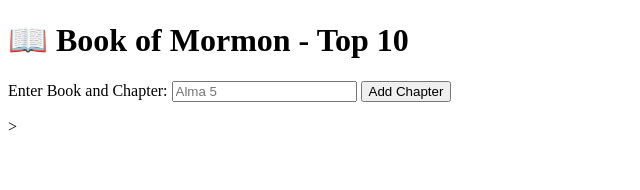
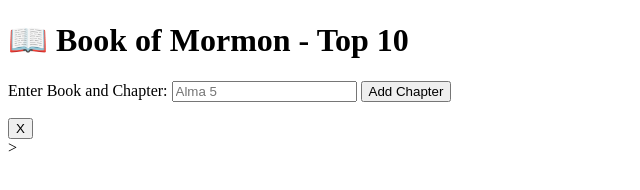
Before and after one commit to Toro2112/wdd230, a plain HTML site: page week02/bom.html in a window 1280 px wide. Shown: the full height of the page, 0-640 px from the left. Drawn offline with Linux system fonts and the light colour scheme.

Commit message:
bom js amend and updates

```diff
--- a/week02/bom.html
+++ b/week02/bom.html
@@ -11,6 +11,7 @@
 	<input type="text" id="favchap" placeholder="Alma 5">
 	<button type="submit">Add Chapter</button>
 	<ul id="list"></ul>
+    <button aria-label="Close" id="close-button">X</button>
 </main>
 <body>
    >
```
Also changed, not shown: 1 other file.
